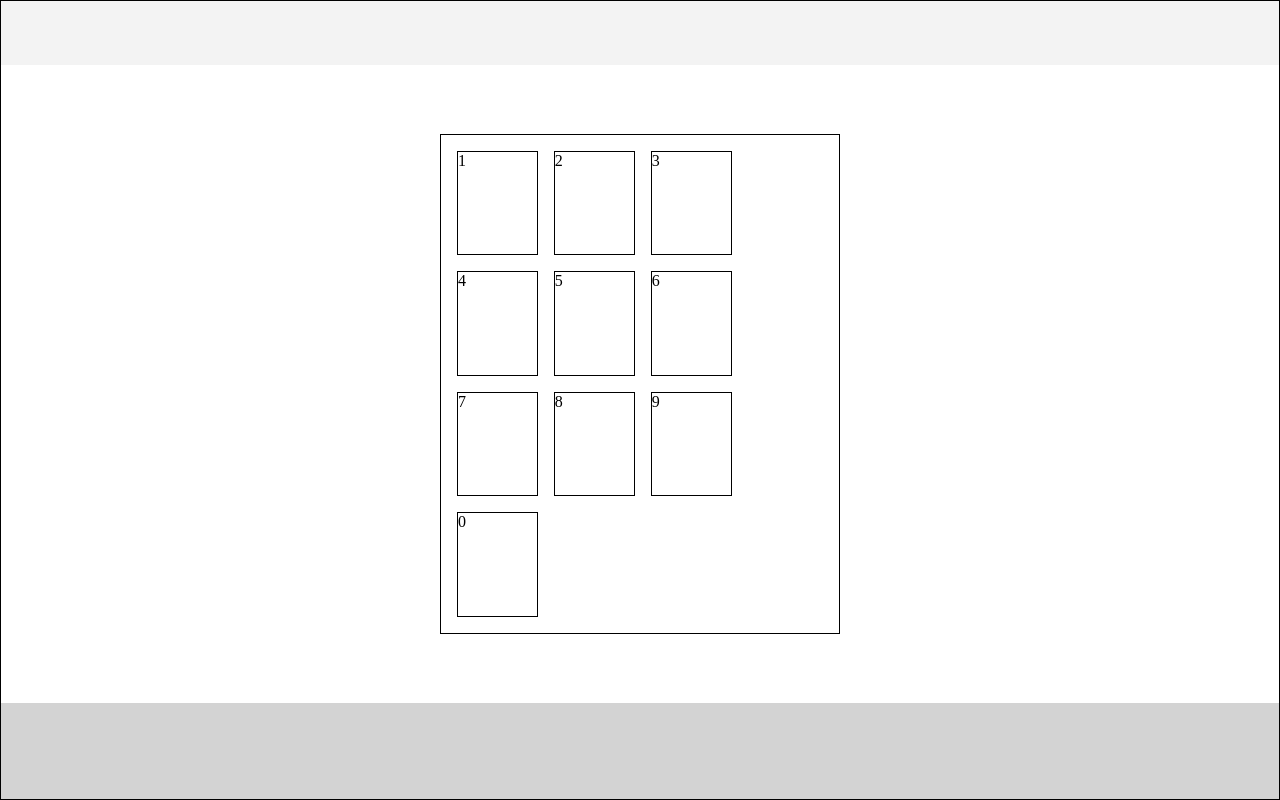
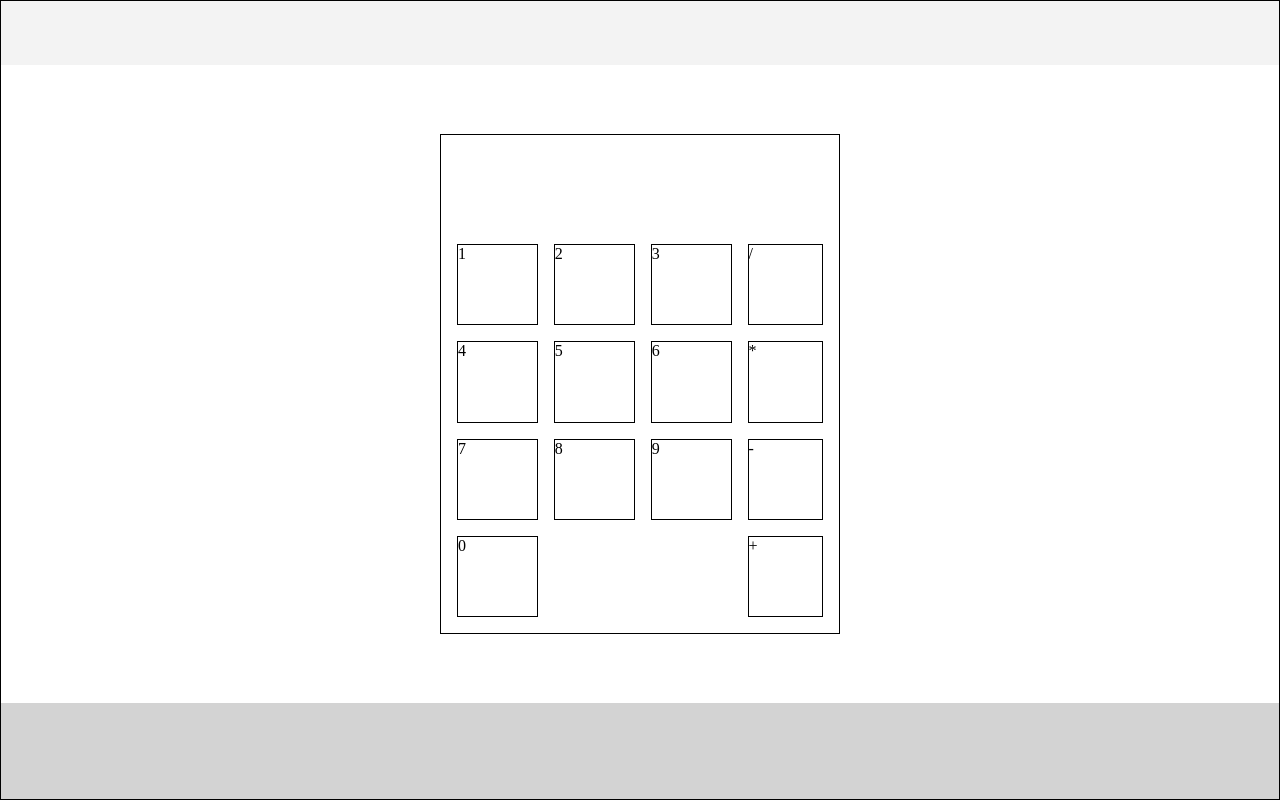
Before and after one commit to gabriel-engelles/calculadora, a plain HTML site: page index.html in a window 1280 px wide. Drawn offline with Linux system fonts and the light colour scheme.

Commit message:
div arithmetic_operators adicionada

```diff
--- a/assets/css/style.css
+++ b/assets/css/style.css
@@ -33,15 +33,25 @@ main {
 }
 
 .numbers{
+    display: grid;
     grid-column: 1/4;
-    grid-row: 1/6;
-    display: grid;
+    grid-row: 2/6;
     grid-template-columns: 1fr 1fr 1fr;
     grid-template-rows: 1fr 1fr 1fr 1fr;
     gap: 1rem;
 }
 
-.n1, .n2, .n3, .n4, .n5, .n6, .n7, .n8, .n9, .n0{
+.arithmetic_operators {
+    display: grid;
+    grid-column: 4/5;
+    grid-row: 2/6;
+    grid-template-columns: 1fr;
+    grid-template-rows: 1fr 1fr 1fr 1fr;
+    gap: 1rem;
+    padding-left: 1rem;
+}
+
+.n1, .n2, .n3, .n4, .n5, .n6, .n7, .n8, .n9, .n0, .divi, .mult, .sub, .add{
     padding: 1fr;
     border: 1px solid #000;
 }
--- a/index.html
+++ b/index.html
@@ -25,6 +25,12 @@
             <div class="n9">9</div>
             <div class="n0">0</div>
         </div>
+        <div class="arithmetic_operators">
+            <div class="divi">/</div>
+            <div class="mult">*</div>
+            <div class="sub">-</div>
+            <div class="add">+</div>
+          </div>
       </div>
     </main>
 
```
